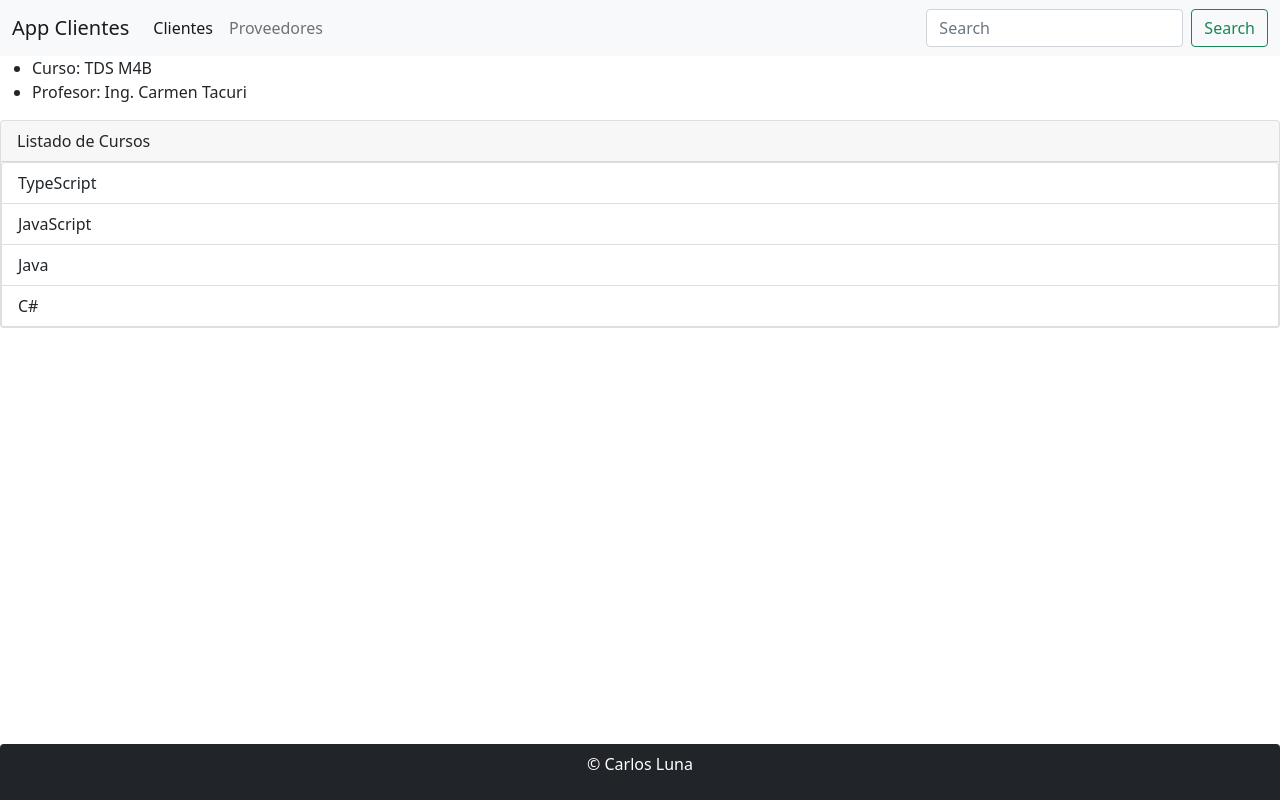
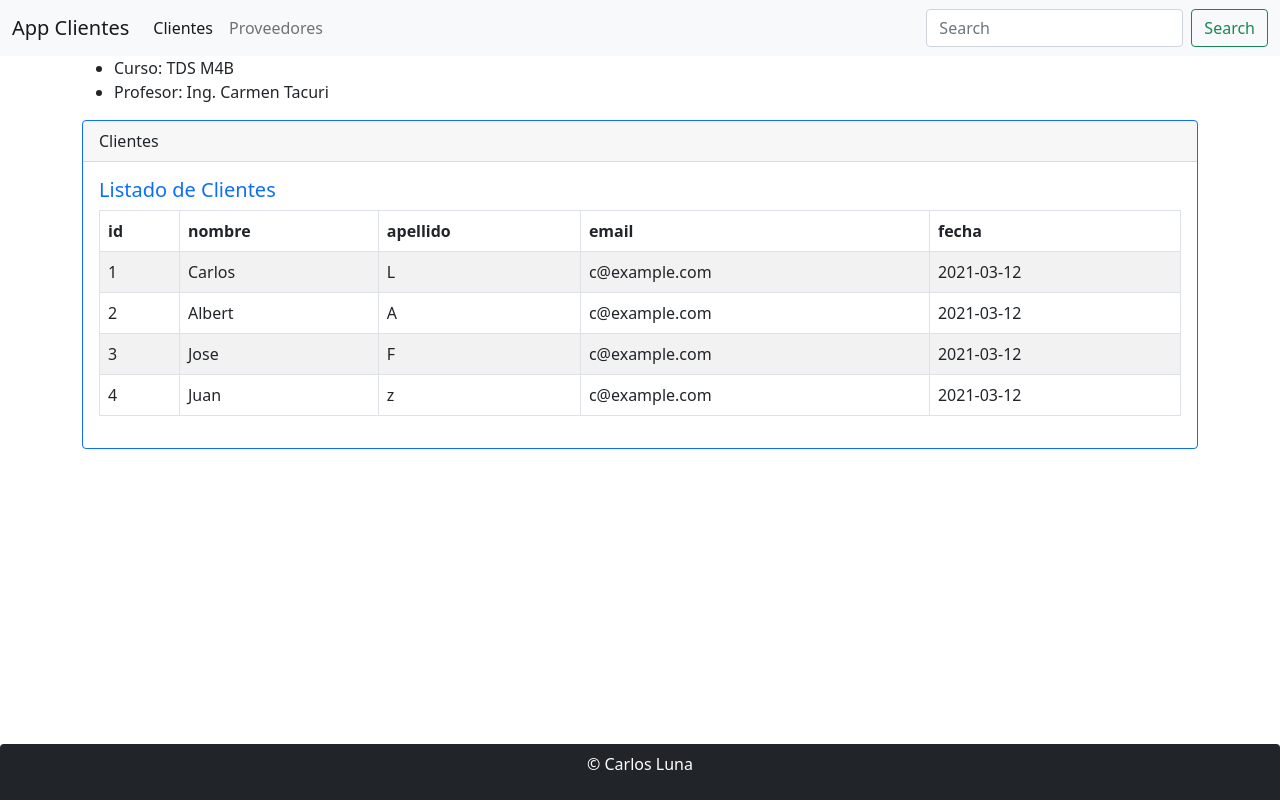
Before and after one commit to Geomoon/clientes-app, an Angular app: page / in a window 1280 px wide. Built offline with nearby package versions, Linux system fonts and the light colour scheme.

Commit message:
clientes service

```diff
--- a/src/app/app.component.html
+++ b/src/app/app.component.html
@@ -1,10 +1,12 @@
 <app-header></app-header>
 
-<ul>
-  <li>Curso: {{ curso }}</li>
-  <li>Profesor: {{ profesor }}</li>
-</ul>
+<div class="container">
+  <ul>
+    <li>Curso: {{ curso }}</li>
+    <li>Profesor: {{ profesor }}</li>
+  </ul>
 
-<app-directiva></app-directiva>
+  <app-clientes></app-clientes>
+</div>
 
 <app-footer></app-footer>
--- /dev/null
+++ b/src/app/clientes/cliente.service.ts
@@ -0,0 +1,15 @@
+import { Injectable } from '@angular/core';
+import { Cliente } from './cliente';
+import { CLIENTES } from './clientes.json';
+
+@Injectable({
+  providedIn: 'root'
+})
+export class ClienteService {
+
+  constructor() { }
+
+  getClientes(): Cliente[] {
+    return CLIENTES;
+  }
+}
--- /dev/null
+++ b/src/app/clientes/cliente.ts
@@ -0,0 +1,7 @@
+export class Cliente {
+    id?: number;
+    nombre?: string;
+    apellido?: string;
+    createAt?: string;
+    email?: string;
+}
--- /dev/null
+++ b/src/app/clientes/clientes.component.html
@@ -0,0 +1,25 @@
+<div class="card border-primary mb-3">
+    <div class="card-header">Clientes</div>
+    <div class="card-body text-primary">
+        <h5 class="card-title">Listado de Clientes</h5>
+        <table class="table table-bordered table-striped">
+            <thead>
+                <tr>
+                    <th>id</th>
+                    <th>nombre</th>
+                    <th>apellido</th>
+                    <th>email</th>
+                    <th>fecha</th>
+                </tr>
+            </thead>
+            <tbody>
+                <tr *ngFor="let cliente of clientes">
+                    <td>{{ cliente.id }}</td>
+                    <td>{{ cliente.nombre }}</td>
+                    <td>{{ cliente.apellido }}</td>
+                    <td>{{ cliente.email }}</td>
+                    <td>{{ cliente.createAt }}</td>
+                </tr>
+            </tbody>
+        </table>
+</div>
--- /dev/null
+++ b/src/app/clientes/clientes.component.ts
@@ -0,0 +1,20 @@
+import { Component, OnInit } from '@angular/core';
+import { Cliente } from './cliente';
+import { ClienteService } from './cliente.service';
+import { CLIENTES } from './clientes.json';
+
+@Component({
+  selector: 'app-clientes',
+  templateUrl: './clientes.component.html',
+})
+export class ClientesComponent implements OnInit {
+
+  clientes: Cliente[] = [];
+
+  constructor(private clienteService: ClienteService) { }
+
+  ngOnInit(): void {
+    this.clientes = this.clienteService.getClientes();
+  }
+
+}
--- /dev/null
+++ b/src/app/clientes/clientes.json.ts
@@ -0,0 +1,8 @@
+import { Cliente } from "./cliente";
+
+export const CLIENTES: Cliente[] = [
+    {id: 1, nombre: 'Carlos', apellido: 'L ',  createAt: '2021-03-12', email: 'c@example.com'},
+    {id: 2, nombre: 'Albert', apellido: 'A',  createAt: '2021-03-12', email: 'c@example.com'},
+    {id: 3, nombre: 'Jose', apellido: 'F',  createAt: '2021-03-12', email: 'c@example.com'},
+    {id: 4, nombre: 'Juan', apellido: 'z',  createAt: '2021-03-12', email: 'c@example.com'},
+  ]
--- a/src/app/directiva/directiva.component.html
+++ b/src/app/directiva/directiva.component.html
@@ -1,9 +1,10 @@
+<button type="button" (click)="altHabilitar()" class="btn btn-primary my-3"> {{ habilitar ? 'Ocultar':'Mostrar' }} </button>
 <div class="card">
     <div class="card-header">
         Listado de Cursos
     </div>
-    <ul class="list-group">
-        <li class="list-group-item" *ngFor="let curso of cursos">
+    <ul class="list-group" *ngIf="habilitar">
+        <li class="list-group-item" *ngFor="let curso of cursos" >
             {{ curso }}
         </li>
     </ul>
--- a/src/app/directiva/directiva.component.ts
+++ b/src/app/directiva/directiva.component.ts
@@ -9,9 +9,15 @@
 
   cursos: string[] = ['TypeScript', 'JavaScript', 'Java', 'C#'];
 
+  habilitar: boolean = true;
+
   constructor() { }
 
   ngOnInit(): void {
   }
 
+  altHabilitar(): void {
+    this.habilitar = !this.habilitar;
+  }
+
 }
```
Also changed, not shown: src/app/app.module.ts (+5 -2 lines), src/app/clientes/clientes.component.css (added), 2 other files (tests, documents, lock files or other folders).
